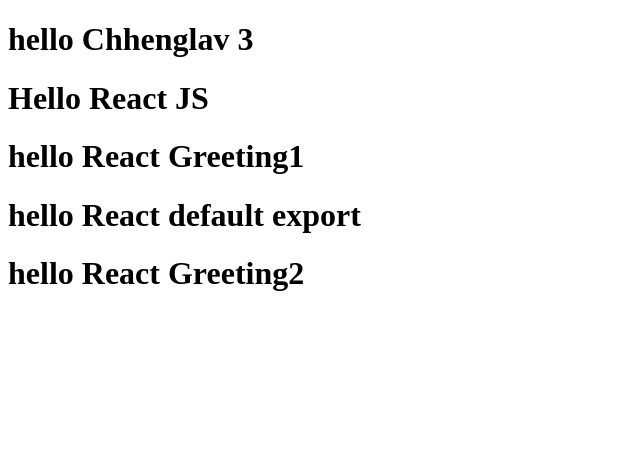
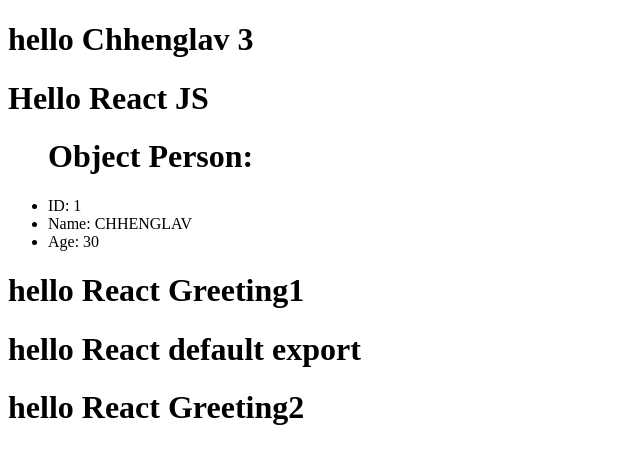
Before and after one commit to ChhenglavCoding/learn-react, a React (Vite) app: page / in a window 1280 px wide. Shown: the top 464 px of the page, without its empty margins (0-640 px from the left). Built offline with nearby package versions, Linux system fonts and the light colour scheme.

Commit message:
add object to test JSX component

```diff
--- a/src/components/Greeting/index.tsx
+++ b/src/components/Greeting/index.tsx
@@ -20,6 +20,19 @@ export function Greeting2() {
 
 const name = "Chhenglav";
 const titlegreeting = "Javascript";
+
+
+interface Myobject {
+    id: number;
+    name: string;
+    age?: number;
+}
+
+const myobject: Myobject = {
+    id: 1,
+    name: "chhenglav",
+    age: 30
+}
 export function TestJSX() {
   return (
     <div>
@@ -27,8 +40,16 @@ export function TestJSX() {
         hello {name} {1 + 2}
       </h1>
       <h1 title={titlegreeting}>Hello React JS</h1>
+
+      <ul>
+        <h1>Object Person:</h1>
+        <li>ID: {myobject.id}</li>
+        <li>Name: {myobject.name.toUpperCase()}</li>
+        <li>Age: {myobject.age}</li>
+      </ul>
     </div>
   );
 }
 
+
 export default Greeting;
```
